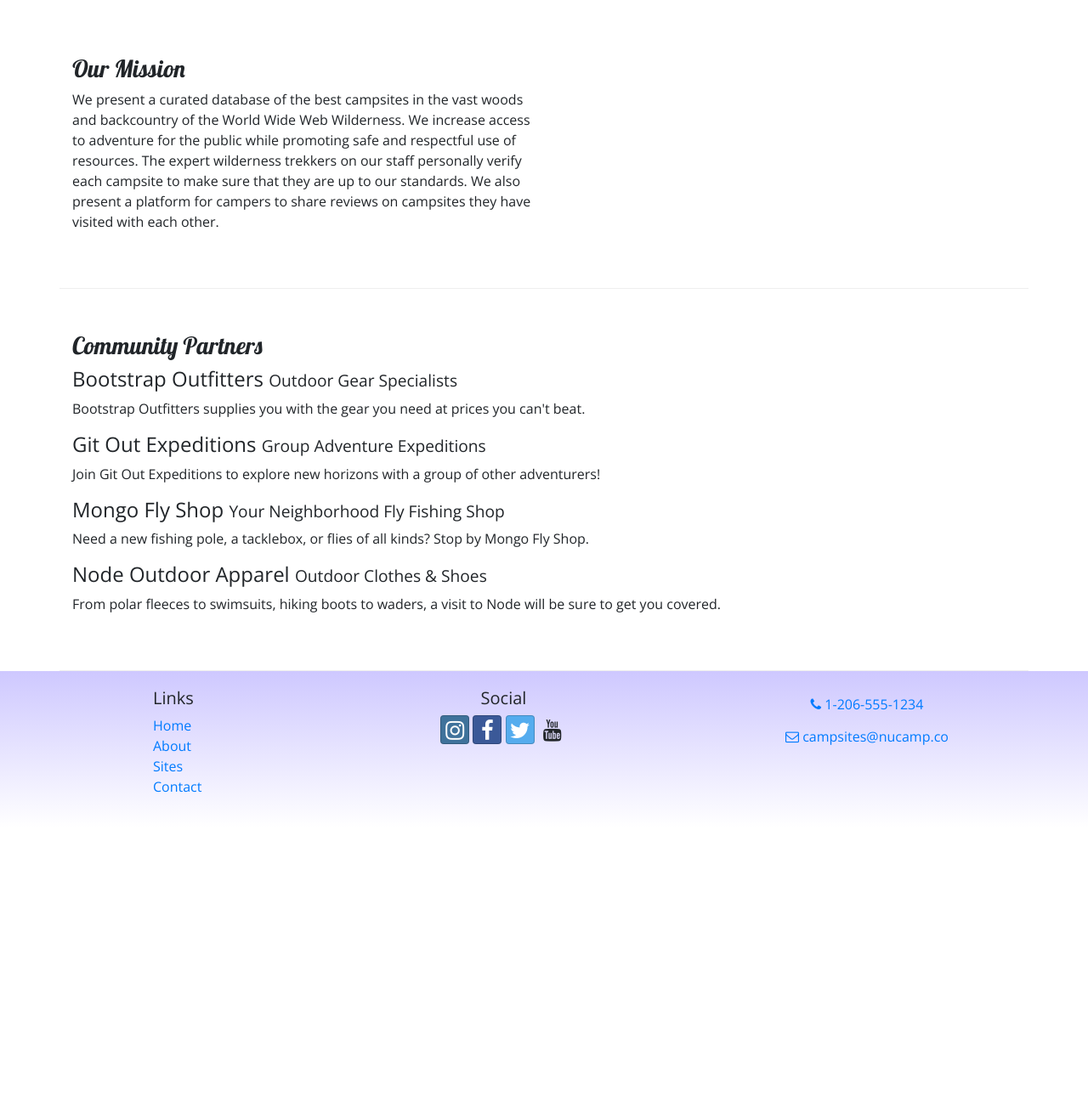
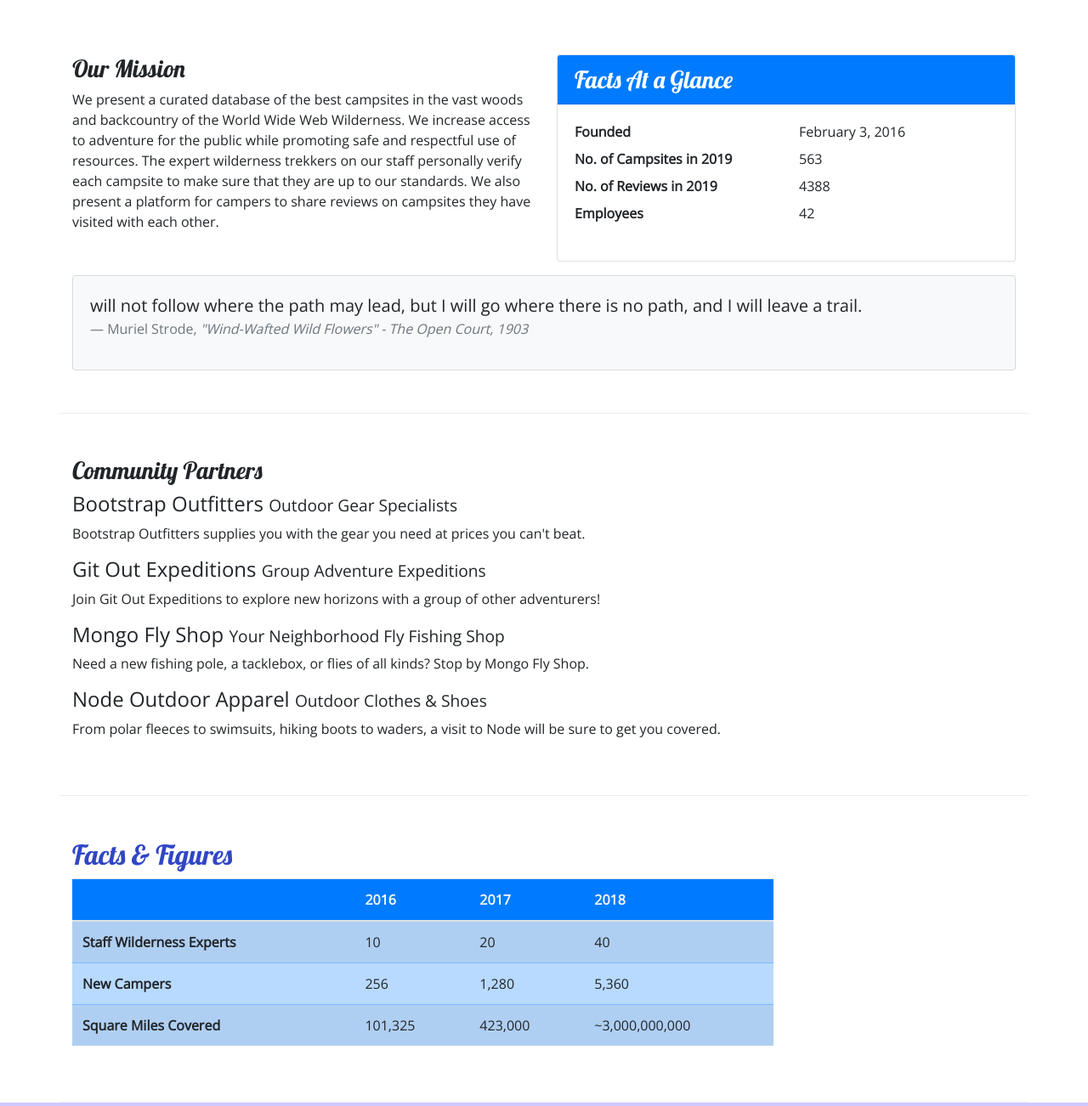
Before and after one commit to bmt3755/Nucamp-course, a website: page aboutus.html in a window 1280 px wide. Shown: the part 340-1642 px from the top of the page at 85% size. Before the commit the page ends 1314 px from the top, so only its background shows below. Drawn offline with nearby package versions, Linux system fonts and the light colour scheme.

```diff
--- a/aboutus.html
+++ b/aboutus.html
@@ -64,6 +64,35 @@
                 <h3>Our Mission</h3>
                 <p>We present a curated database of the best campsites in the vast woods and backcountry of the World Wide Web Wilderness. We increase access to adventure for the public while promoting safe and respectful use of resources. The expert wilderness trekkers on our staff personally verify each campsite to make sure that they are up to our standards. We also present a platform for campers to share reviews on campsites they have visited with each other.</p>
             </div>
+            <div class="col-sm-6">
+                <div class="card">
+                    <h3 class="card-header bg-primary text-white">Facts At a Glance</h3>
+                    <div class="card-body">
+                        <dl class="row">
+                            <dt class="col-6">Founded</dt>
+                            <dd class="col-6">February 3, 2016</dd>
+                            <dt class="col-6">No. of Campsites in 2019</dt>
+                            <dd class="col-6">563</dd>
+                            <dt class="col-6">No. of Reviews in 2019</dt>
+                            <dd class="col-6">4388</dd>
+                            <dt class="col-6">Employees</dt>
+                            <dd class="col-6">42</dd>
+                        </dl>
+                    </div>
+                </div>
+            </div>
+            <div class="col">
+                <div class="card bg-light mt-3">
+                    <blockquote class="blockquote card-body">
+                        <p class="mb-0"> will not follow where the path may lead, but I will go where there is no path, and I will leave a trail.</p>
+                        <footer class="blockquote-footer">Muriel Strode,
+                            <cite title="Source Title">"Wind-Wafted Wild Flowers" -
+                                The Open Court, 1903
+                            </cite>
+                        </footer>
+                    </blockquote>
+                </div>
+            </div>
         </div>
 
         <div class="row row-content">
@@ -79,9 +108,47 @@
                 <p class="d-none d-sm-block">From polar fleeces to swimsuits, hiking boots to waders, a visit to Node will be sure to get you covered.</p>
             </div>
         </div>
+
+        <div class="row row-content">
+            <div class="col-sm-9">
+                <h2>Facts &amp; Figures</h2>
+                <div class="table-responsive">
+                    <table class="table table-striped">
+                        <thead>
+                            <tr class="bg-primary text-light">
+                                <th></th>
+	                            <th>2016</th>
+	                            <th>2017</th>
+	                            <th>2018</th>
+                            </tr>
+                        </thead>
+                        <tbody class="table-primary">
+                            <tr>
+                                <th>Staff Wilderness Experts</th>
+                                <td>10</td>
+                                <td>20</td>
+                                <td>40</td>
+                            </tr>
+                            <tr>
+                                <th>New Campers</th>
+                                <td>256</td>
+                                <td>1,280</td>
+                                <td>5,360</td>
+                            </tr>
+                            <tr>
+                                <th>Square Miles Covered</th>
+                                <td>101,325</td>
+                                <td>423,000</td>
+                                <td>~3,000,000,000</td>
+                            </tr>
+                        </tbody>
+                    </table>
+                </div>
+            </div>
+        </div>
     </div>
 
-    <footer>
+    <footer class="site-footer">
         <div class="container">
             <div class="row">
                 <div class="col-4 col-sm-2 offset-1">
--- a/css/styles.css
+++ b/css/styles.css
@@ -13,7 +13,7 @@
     color: #CEC8FF;
 }
 
-footer{
+.site-footer{
     background-image: linear-gradient(#CEC8FF, white);
     padding: 20px 0;
 }
```
Also changed, not shown: contactus.html (+1 -1 lines), index.html (+1 -1 lines), tablesAndCardsBootstrap.html (added, +17 -0 lines).
